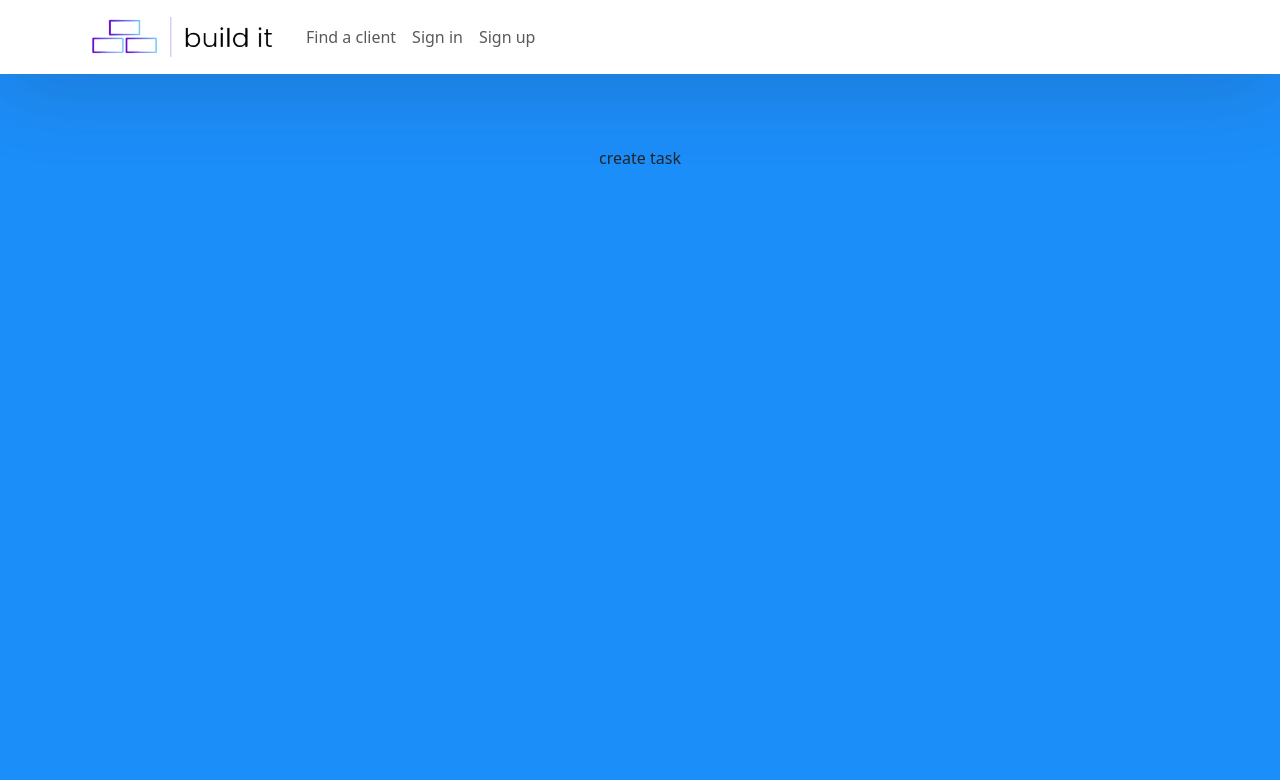
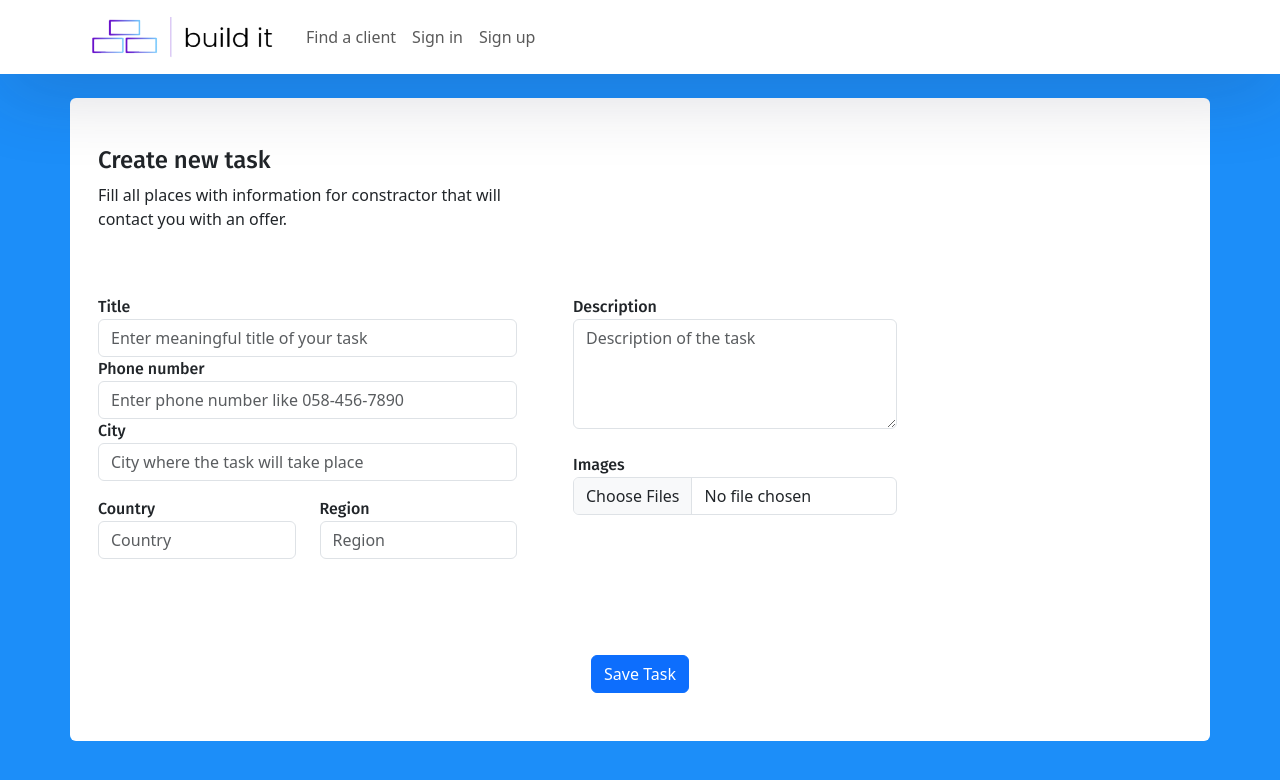
Before and after one commit to mikeDombrovsky/built_it_app, a React (Create React App) app: page /create-task in a window 1280 px wide. Shown: the top 780 px of the page. Built offline with nearby package versions, Linux system fonts and the light colour scheme.

Commit message:
create task page

```diff
--- a/src/App.js
+++ b/src/App.js
@@ -10,6 +10,7 @@ import {ChangePassword} from "./components/ChangePassword";
 import {Profile} from "./components/Profile";
 import {Home} from "./components/Home";
 import {NavBar} from "./components/NavBar";
+import {CreateTask} from "./components/CreateTask";
 
 function App() {
     const {token} = useAuth();
@@ -25,7 +26,7 @@ function App() {
                     <Route path="/sign-up" element={!token ? <Sign_up/> : <Navigate to="/profile"/>}/>
                     <Route path="/change-password" element={<ChangePassword/>}/>
                     <Route path={'/tasks'} element={token ? <p className="m-5 p-5">tasks</p> : <Navigate to="/sign-in"/>}/>
-                    <Route path={'/create-task'} element={<p className="m-5 p-5">create task</p>}/>
+                    <Route path={'/create-task'} element={<CreateTask/>}/>
                     <Route path={'*'} element={<Navigate to="/"/>}/>
                 </Routes>
 
--- a/src/components/CreateTask.js
+++ b/src/components/CreateTask.js
@@ -26,33 +26,33 @@ export const CreateTask = () => {
     } = inputs;
 
 
-    const fetchMyTasks = async () => {
-        let response = await fetch(BASE_URL + 'api/tasks/', {
-            method: 'GET',
-            headers: {
-                'Content-Type': 'application/json',
-                'Authorization': 'Bearer ' + token
-            }
-        })
-        if (response.status === 200) {
-            let data = await response.json();
-            console.log(
-                data
-            )
-            setInputs({
-                ...inputs,
-                title: data.title,
-                phone_number: data.phone_number,
-                city: data.city,
-                country: data.country,
-                state_region: data.state_region,
-                image_name: data.image,
-                image_src: BASE_URL + data.image,
-            })
-        } else {
-            console.log(response.status);
-        }
-    }
+    // const fetchMyTasks = async () => {
+    //     let response = await fetch(BASE_URL + 'api/tasks/', {
+    //         method: 'GET',
+    //         headers: {
+    //             'Content-Type': 'application/json',
+    //             'Authorization': 'Bearer ' + token
+    //         }
+    //     })
+    //     if (response.status === 200) {
+    //         let data = await response.json();
+    //         console.log(
+    //             data
+    //         )
+    //         setInputs({
+    //             ...inputs,
+    //             title: data.title,
+    //             phone_number: data.phone_number,
+    //             city: data.city,
+    //             country: data.country,
+    //             state_region: data.state_region,
+    //             image_name: data.image,
+    //             image_src: BASE_URL + data.image,
+    //         })
+    //     } else {
+    //         console.log(response.status);
+    //     }
+    // }
 
     const onChange = e => {
         setInputs({...inputs, [e.target.name]: e.target.value});
@@ -94,7 +94,7 @@ export const CreateTask = () => {
         if (response.status === 200) {
             let data = await response.json();
             console.log(data);
-            // await fetchProfile();
+
         } else {
             console.log(response.status);
         }
@@ -105,31 +105,29 @@ export const CreateTask = () => {
 
         <form onSubmit={onSubmit} className="container rounded bg-white mt-5 mb-5">
             <div className="row">
-
-                <div className="col-md-3 border-right">
-                    <div className="d-flex flex-column align-items-center text-center p-3 py-5">
-                        {/*<img*/}
-                        {/*    className="rounded-circle mt-5" width="150px"*/}
-                        {/*    src={image_src}*/}
-                        {/*    alt="profile"/>*/}
-                        {/*<span className="font-weight-bold">{name === "" ? "Name" : name} {surname === "" ? "Surname" : surname}</span>*/}
-                        <span className="text-black-50">{phone_number === "" ? "Phone number is not set" : phone_number}</span>
+                <div className="col-md-5 border-right">
+                    <div className="pt-5 ps-3">
+                        <div className="d-flex flex-column align-items-start">
+                            <h4 className="text-right">Create new task</h4>
+                            <p className="text-start">Fill all places with information for constractor that will contact
+                                you with an offer.</p>
+                        </div>
                     </div>
                 </div>
+
+
+            </div>
+            <div className="row">
                 <div className="col-md-5 border-right">
                     <div className="p-3 py-5">
-                        <div className="d-flex justify-content-between align-items-center mb-3">
-                            <h4 className="text-right">Profile Settings</h4>
-                        </div>
-
-                        <div className="row mt-3">
+                        <div className="row">
                             <div className="col-md-12 d-flex flex-column align-items-start">
                                 <label className="labels">Title</label>
                                 <input
                                     onChange={onChange}
                                     type="text"
                                     className="form-control"
-                                    placeholder="Enter title of your profile if needed"
+                                    placeholder="Enter meaningful title of your task"
                                     value={title}
                                     name="title"
                                 />
@@ -153,7 +151,7 @@ export const CreateTask = () => {
                                     onChange={onChange}
                                     type="text"
                                     className="form-control"
-                                    placeholder="Enter your city"
+                                    placeholder="City where the task will take place"
                                     value={city}
                                     name="city"
                                 />
@@ -166,9 +164,9 @@ export const CreateTask = () => {
                                     onChange={onChange}
                                     type="text"
                                     className="form-control"
-                                    placeholder="country"
+                                    placeholder="Country"
                                     value={country}
-                                    name="country"
+                                    name="ountry"
                                 />
                             </div>
                             <div className="col-md-6 d-flex flex-column align-items-start">
@@ -178,35 +176,29 @@ export const CreateTask = () => {
                                     type="text"
                                     className="form-control"
                                     value={state_region}
-                                    placeholder="region"
+                                    placeholder="Region"
                                     name="state_region"
                                 />
                             </div>
                         </div>
-                        <div className="mt-5 text-center">
-                            <input type='submit' className="btn btn-primary profile-button" value="Save profile"/>
-                        </div>
+
                     </div>
                 </div>
                 <div className="col-md-4">
                     <div className="p-3 py-5">
-                        <div className="d-flex justify-content-between align-items-center experience mb-3">
-                            <h4 className="text-right">Details</h4>
-                        </div>
-
                         <div className="col-md-12 d-flex flex-column align-items-start">
-                            <label className="labels">Bio</label>
+                            <label className="labels">Description</label>
                             <textarea
                                 onChange={onChange}
                                 className="form-control"
-                                placeholder="description of the task"
+                                placeholder="Description of the task"
                                 value={desc}
                                 name="desc"
                                 rows="4" cols="30"/>
                         </div>
                         <br/>
                         <div className="col-md-12 d-flex flex-column align-items-start">
-                            <label className="labels">Profile image</label>
+                            <label className="labels">Images</label>
                             <input
                                 onChange={onFileChange}
                                 type="file"
@@ -219,8 +211,12 @@ export const CreateTask = () => {
                         </div>
                     </div>
                 </div>
-                <p>*To become a builder you need to fill all these fields for verification. For clients it's not
-                    required but highly recommended</p>
+
+            </div>
+            <div className="row">
+               <div className="col m-5 text-center">
+                    <input type='submit' className="btn btn-primary profile-button" value="Save Task"/>
+                </div>
             </div>
         </form>
     )
--- a/src/components/Profile.js
+++ b/src/components/Profile.js
@@ -55,15 +55,15 @@ export const Profile = () => {
             console.log(
                 data
             )
-
+            // bug fix in render with extra slash in the end of the url
             let src = BASE_URL + data.image;
-            if( BASE_URL === 'https://build-it-server.onrender.com/'){
+            if (BASE_URL === 'https://build-it-server.onrender.com/') {
                 src = BASE_URL.slice(0, -1) + data.image;
+                // bug fix for default image that render may delete from server
                 if (data.image.endsWith('default.jpg')) {
-                src = default_image;
+                    src = default_image;
+                }
             }
-            }
-
 
 
             setInputs({
@@ -143,8 +143,10 @@ export const Profile = () => {
                             className="rounded-circle mt-5" width="150px"
                             src={image_src}
                             alt="profile"/>
-                        <span className="font-weight-bold">{name === "" ? "Name" : name} {surname === "" ? "Surname" : surname}</span>
-                        <span className="text-black-50">{phone_number === "" ? "Phone number is not set" : phone_number}</span>
+                        <span
+                            className="font-weight-bold">{name === "" ? "Name" : name} {surname === "" ? "Surname" : surname}</span>
+                        <span
+                            className="text-black-50">{phone_number === "" ? "Phone number is not set" : phone_number}</span>
                     </div>
                 </div>
                 <div className="col-md-5 border-right">
```
